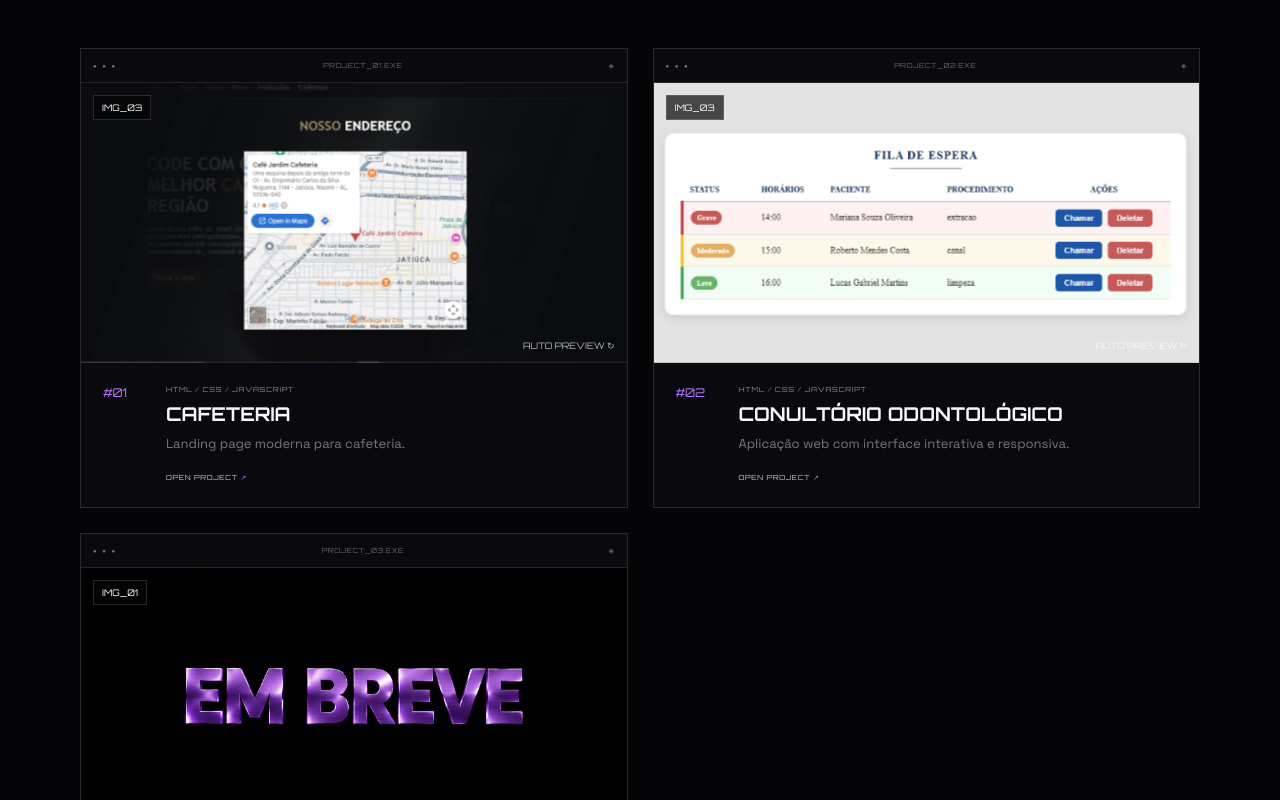
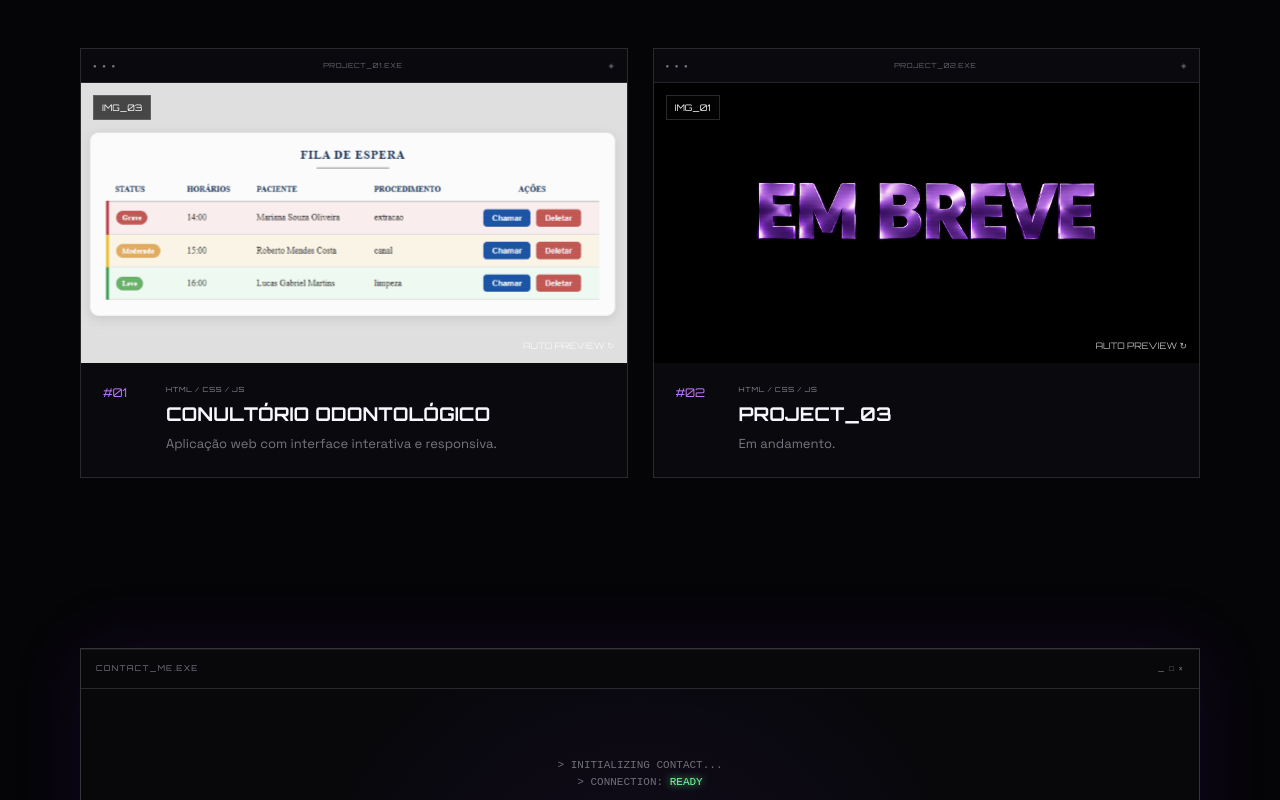
Before and after one commit to M5lyssa/meu-portfolio, a React (Vite) app: page / in a window 1280 px wide. Shown: the part 2000-2800 px from the top of the page. Built offline with nearby package versions, Linux system fonts and the light colour scheme.

Commit message:
Atualizacao geral

```diff
--- a/src/App.jsx
+++ b/src/App.jsx
@@ -11,22 +11,10 @@ import embreve from "./assets/IMG/emBreve.png";
 
 const projects = [
   {
-    title: "CAFETERIA",
-    description:
-      "Landing page moderna para cafeteria.",
-    tech: "HTML / CSS / JAVASCRIPT",
-    images: [
-      cafe1,
-      cafe2,
-      cafe3
-    ],
-    link: "#",
-  },
-  {
     title: "CONULTÓRIO ODONTOLÓGICO",
     description:
       "Aplicação web com interface interativa e responsiva.",
-    tech: "HTML / CSS / JAVASCRIPT",
+    tech: "HTML / CSS / JS",
     images: [
       dent1,
       dent2,
@@ -116,9 +104,9 @@ function ProjectCard({ project, number }) {
             {project.description}
           </p>
 
-          <a href={project.link} className="project-link">
+          {/* <a href={project.link} className="project-link">
             OPEN PROJECT <span>↗</span>
-          </a>
+          </a> */}
         </div>
       </div>
     </article>
@@ -499,10 +487,10 @@ function App() {
 
 
               <a
-                 href="https://mail.google.com/mail/?view=cm&fs=1&to=daniellemelyssaprofissional@gmail.com&su=Contato%20pelo%20portf%C3%B3lio"
-                  target="_blank"
-                  rel="noopener noreferrer"
-                  className="email-button"
+                href="https://mail.google.com/mail/?view=cm&fs=1&to=daniellemelyssaprofissional@gmail.com"
+                target="_blank"
+                rel="noopener noreferrer"
+                className="email-button"
               >
                 daniellemelyssaprofissional@gmail.com
                 <span>↗</span>
@@ -513,7 +501,7 @@ function App() {
                 <a
                   href="https://github.com/M5lyssa"
                   target="_blank"
-                  rel="noopener noreferrer"
+                  rel="noreferrer"
                 >
                   GITHUB
                 </a>
```
